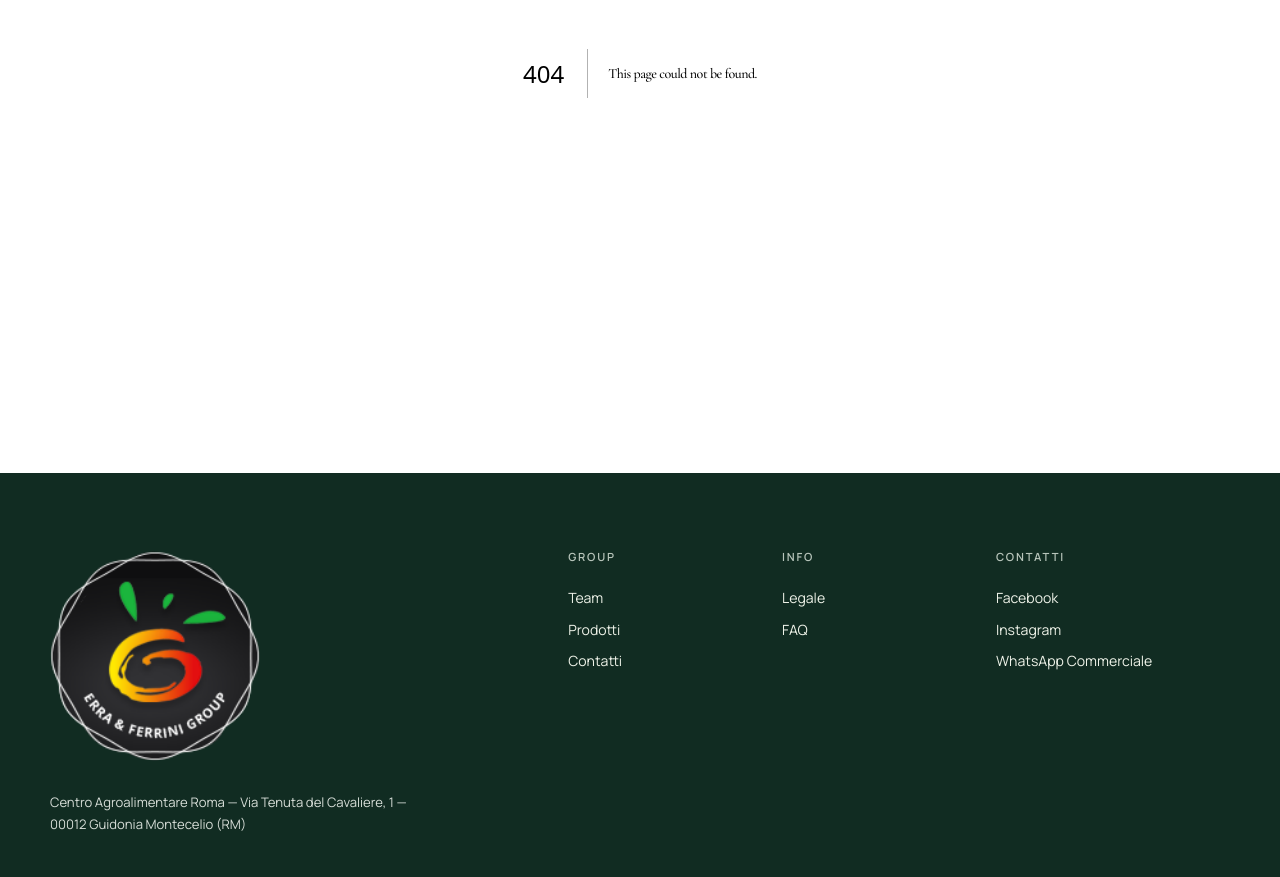
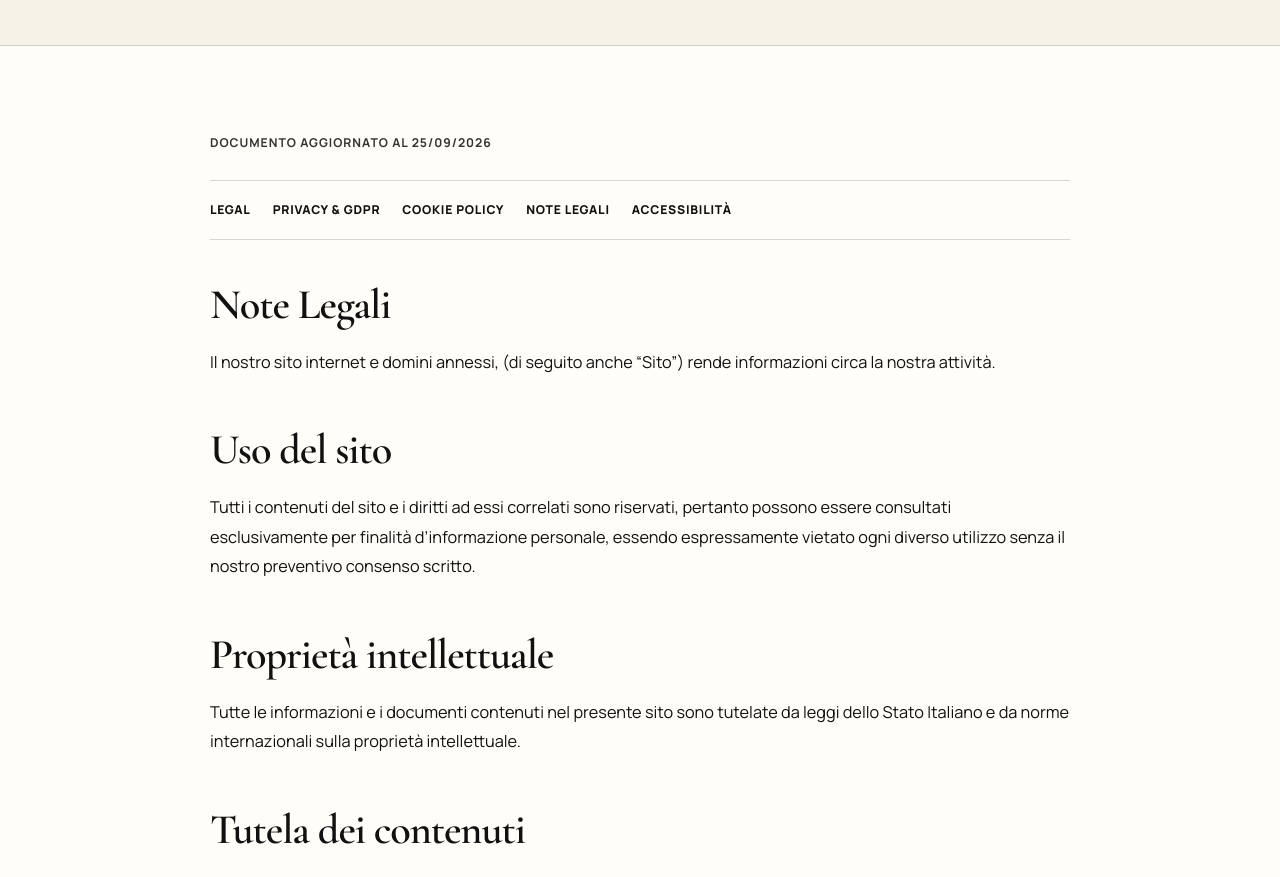
Before and after one commit to hubsienda/efgroup, a Next.js app: page /legal/note-legali in a window 1280 px wide. Before the commit this address had no page. Shown: the part 420-1297 px from the top of the page. Built offline with nearby package versions, Linux system fonts and the light colour scheme.

Commit message:
Create Note Legali page

```diff
--- /dev/null
+++ b/app/legal/note-legali/page.tsx
@@ -0,0 +1,85 @@
+import type { Metadata } from "next";
+import InternalPageHero from "@/components/InternalPageHero";
+import LegalNav from "@/components/LegalNav";
+import styles from "@/components/LegalPages.module.css";
+
+export const metadata: Metadata = {
+  title: "Note Legali",
+  description: "Note legali di Erra & Ferrini Group: uso del sito, proprietà intellettuale, responsabilità, sicurezza e collegamenti esterni.",
+};
+
+export default function Page() {
+  return (
+    <>
+      <InternalPageHero
+        eyebrow="Legal"
+        title="Note Legali"
+        intro="Condizioni di utilizzo del sito, proprietà intellettuale, responsabilità e collegamenti verso siti esterni."
+      />
+
+      <section className={styles.legalSection}>
+        <div className={styles.legalShell}>
+          <p className={styles.updated}>Documento aggiornato al 25/09/2026</p>
+          <LegalNav />
+
+          <article className={styles.article}>
+            <section>
+              <h2>Note Legali</h2>
+              <p>Il nostro sito internet e domini annessi, (di seguito anche “Sito”) rende informazioni circa la nostra attività.</p>
+            </section>
+
+            <section>
+              <h2>Uso del sito</h2>
+              <p>Tutti i contenuti del sito e i diritti ad essi correlati sono riservati, pertanto possono essere consultati esclusivamente per finalità d’informazione personale, essendo espressamente vietato ogni diverso utilizzo senza il nostro preventivo consenso scritto.</p>
+            </section>
+
+            <section>
+              <h2>Proprietà intellettuale</h2>
+              <p>Tutte le informazioni e i documenti contenuti nel presente sito sono tutelate da leggi dello Stato Italiano e da norme internazionali sulla proprietà intellettuale.</p>
+            </section>
+
+            <section>
+              <h2>Tutela dei contenuti</h2>
+              <p>Pertanto è severamente vietato farne utilizzo a scopo di lucro, così come è vietata e perseguita per legge la de-compilazione (reverse engineering).</p>
+              <p>È consentita la consultazione per uso personale e la duplicazione, totale e/o parziale, esclusivamente per uso proprio e privato ma solo su espressa dichiarazione da parte nostra.</p>
+              <p>L’organizzazione si riserva il diritto di modificare e/o sopprimere qualunque tipo di informazione e/o programma contenuto nel presente sito in qualunque momento e senza alcun preavviso.</p>
+            </section>
+
+            <section>
+              <h2>Limitazioni di responsabilità</h2>
+              <p>L’accesso e la corretta consultazione del sito presuppongono che il sistema utilizzato dal visitatore sia pienamente compatibile con la tecnologia da noi utilizzata e che dal collegamento non derivi alcun malfunzionamento alle strutture informatiche utilizzate. In nessun caso l’organizzazione potrà essere ritenuta responsabile per eventuali danni ai sistemi informatici derivanti dal collegamento al sito, o dai link di collegamento ad altri siti, anche in presenza di virus informatici o di altre cause imputabili o comunque connesse all’uso della rete internet.</p>
+            </section>
+
+            <section>
+              <h2>Collegamenti a siti esterni</h2>
+              <p>Il Sito contiene dei link di collegamento a siti di terzi. L’esistenza di detti link non implica che l’organizzazione sponsorizzi o sia affiliata con i soggetti titolari di tali siti di collegamento.</p>
+              <p>L’organizzazione declina quindi ogni responsabilità in relazione alla connessione e ai contenuti dei siti collegati al nostro sito e avvisa gli utenti che, chi decide di visitare un sito collegato lo fa in totale autonomia, assumendosi quindi l’onere di adottare ogni cautela contro virus o altri elementi distruttivi.</p>
+            </section>
+
+            <section>
+              <h2>Sicurezza</h2>
+              <p>L’accesso e la corretta consultazione del sito presuppongono che il sistema utilizzato dal visitatore sia pienamente compatibile con la tecnologia da noi utilizzata e che dal collegamento non derivi alcun malfunzionamento alle strutture informatiche utilizzate. In nessun caso l’organizzazione potrà essere ritenuta responsabile per eventuali danni ai sistemi informatici derivanti dal collegamento al sito, o dai link di collegamento ad altri siti, anche in presenza di virus informatici o di altre cause imputabili o comunque connesse all’uso della rete internet.</p>
+            </section>
+
+            <section>
+              <h2>Marchi</h2>
+              <p>Tutti i marchi appartengono ai rispettivi proprietari.</p>
+            </section>
+
+            <section>
+              <h2>Commenti e servizi di terze parti</h2>
+              <p>Nel caso la funzione commento agli articoli e informazioni del sito sia attiva, i commenti che inviate saranno filtrati attraverso dispositivi anti-spam e successivamente moderati. La vostra email non sarà mai pubblicata.</p>
+              <p>Nel caso il nostro sito e sue applicazioni prevedano l’accesso sicuro tramite piattaforme social abilitate, tra cui Google, Facebook e Twitter, potranno essere pubblicati il vostro nome e/o il nome del vostro account su tali piattaforme, i cui dati non sono ovviamente da noi gestiti.</p>
+              <p>Come in tutti i casi, compreso l’invio dei vostri dati tramite modulo dei contatti, saranno applicate tutte le misure, tutele, procedure e protezioni espresse nei documenti in questa pagina e in base alle nostra politica di sicurezza dei dati.</p>
+            </section>
+
+            <section>
+              <h2>Aggiornamenti e modifiche</h2>
+              <p>L’organizzazione si riserva il diritto di modificare e/o sopprimere qualunque tipo di informazione e/o programma contenuto nel presente sito in qualunque momento e senza alcun preavviso.</p>
+            </section>
+          </article>
+        </div>
+      </section>
+    </>
+  );
+}
```
